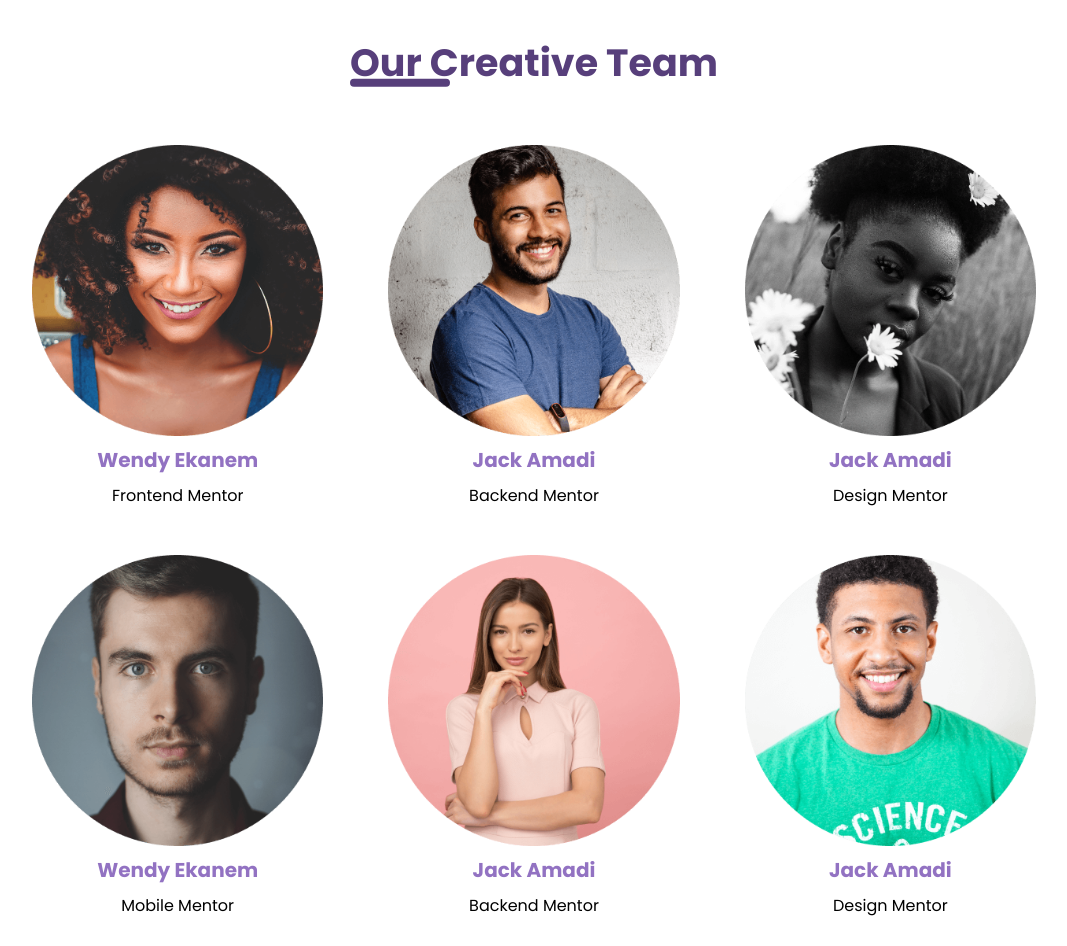
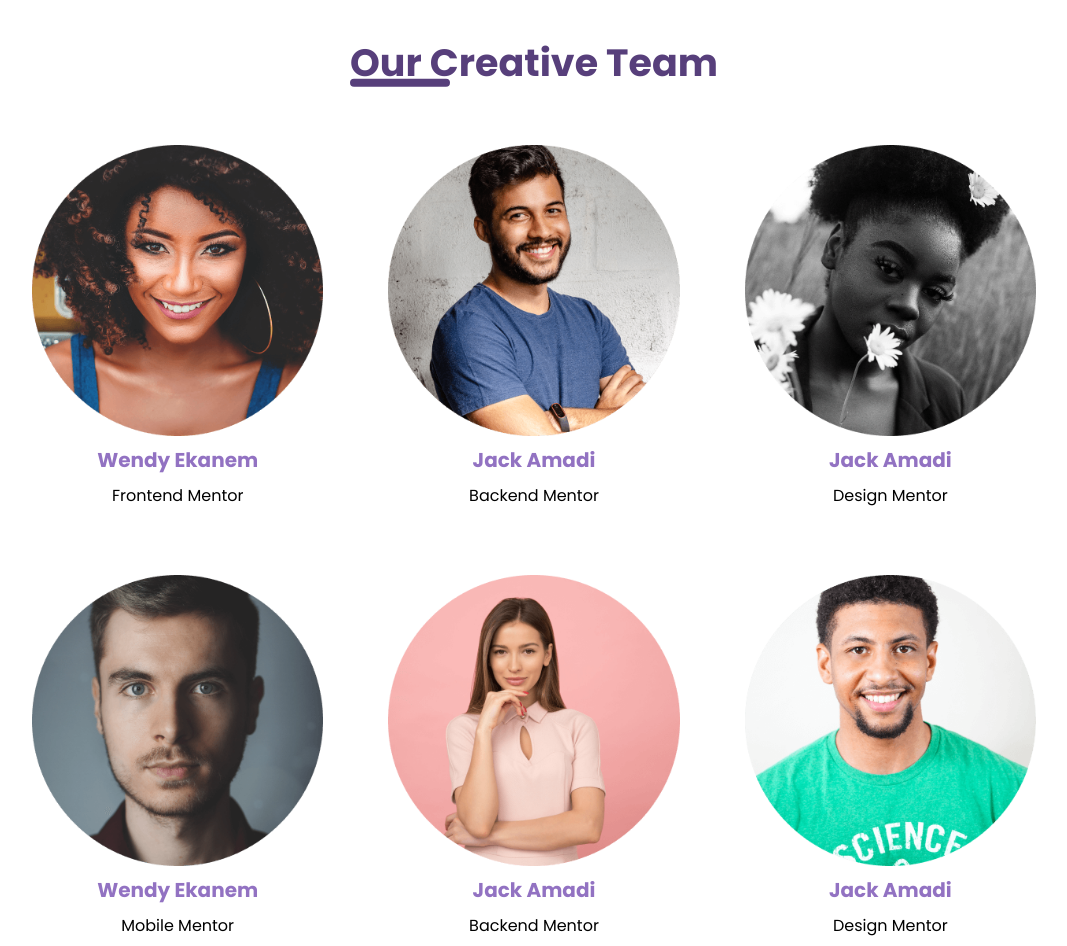
Before and after one commit to nwachiii/hngi8-mentors-page, a plain HTML site: page index.html in a window 1280 px wide. Shown: the part 1120-2066 px from the top of the page, without its empty margins (106-1173 px from the left). Drawn offline with nearby package versions, Linux system fonts and the light colour scheme.

Commit message:
fixes: margins

```diff
--- a/mentors.css
+++ b/mentors.css
@@ -288,7 +288,7 @@ body{
 
 	grid-column-gap: 45px;
 
-	grid-row-gap: 40px;
+	grid-row-gap: 60px;
 
 	margin: 0 auto;
 
```
